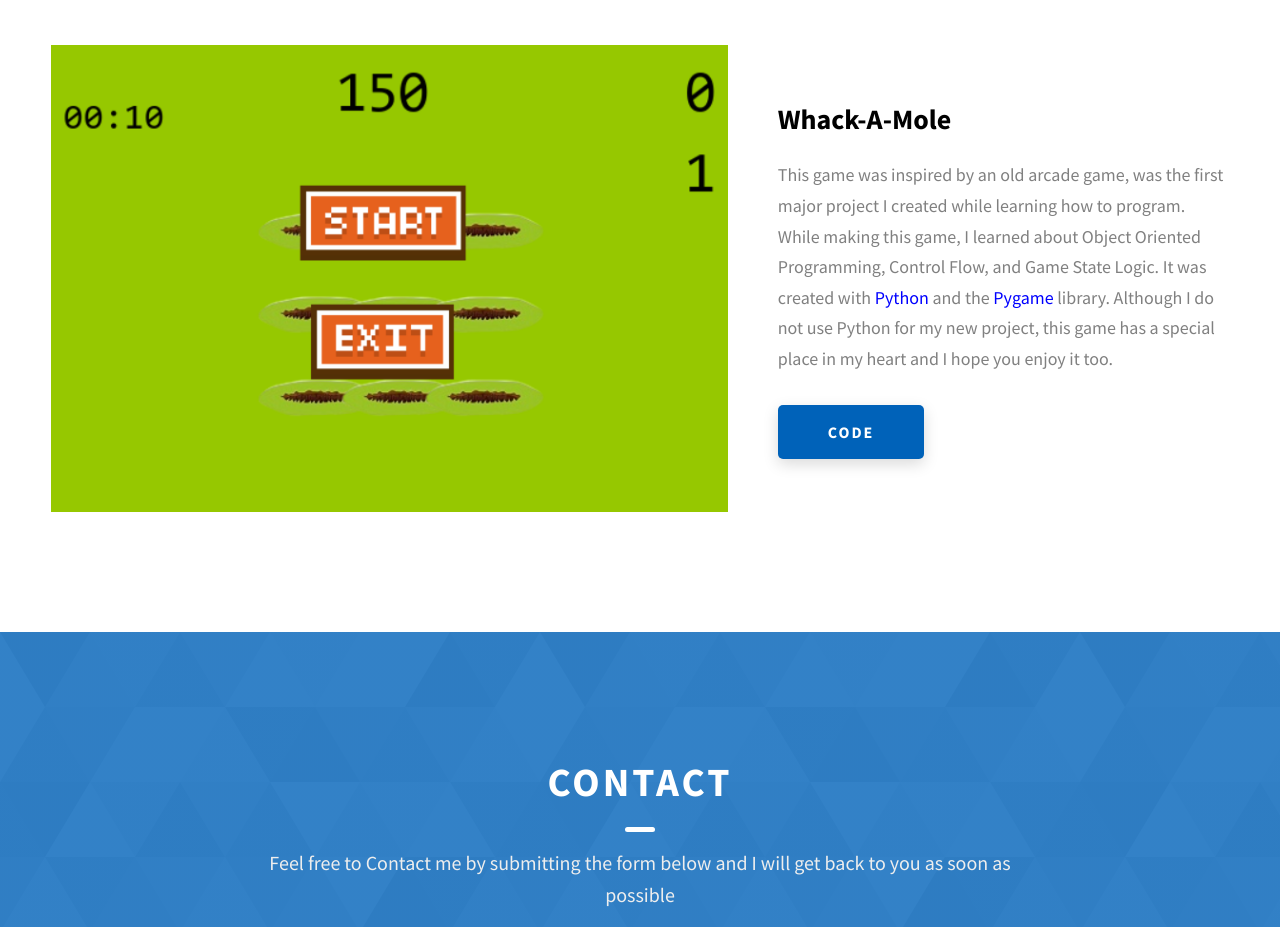
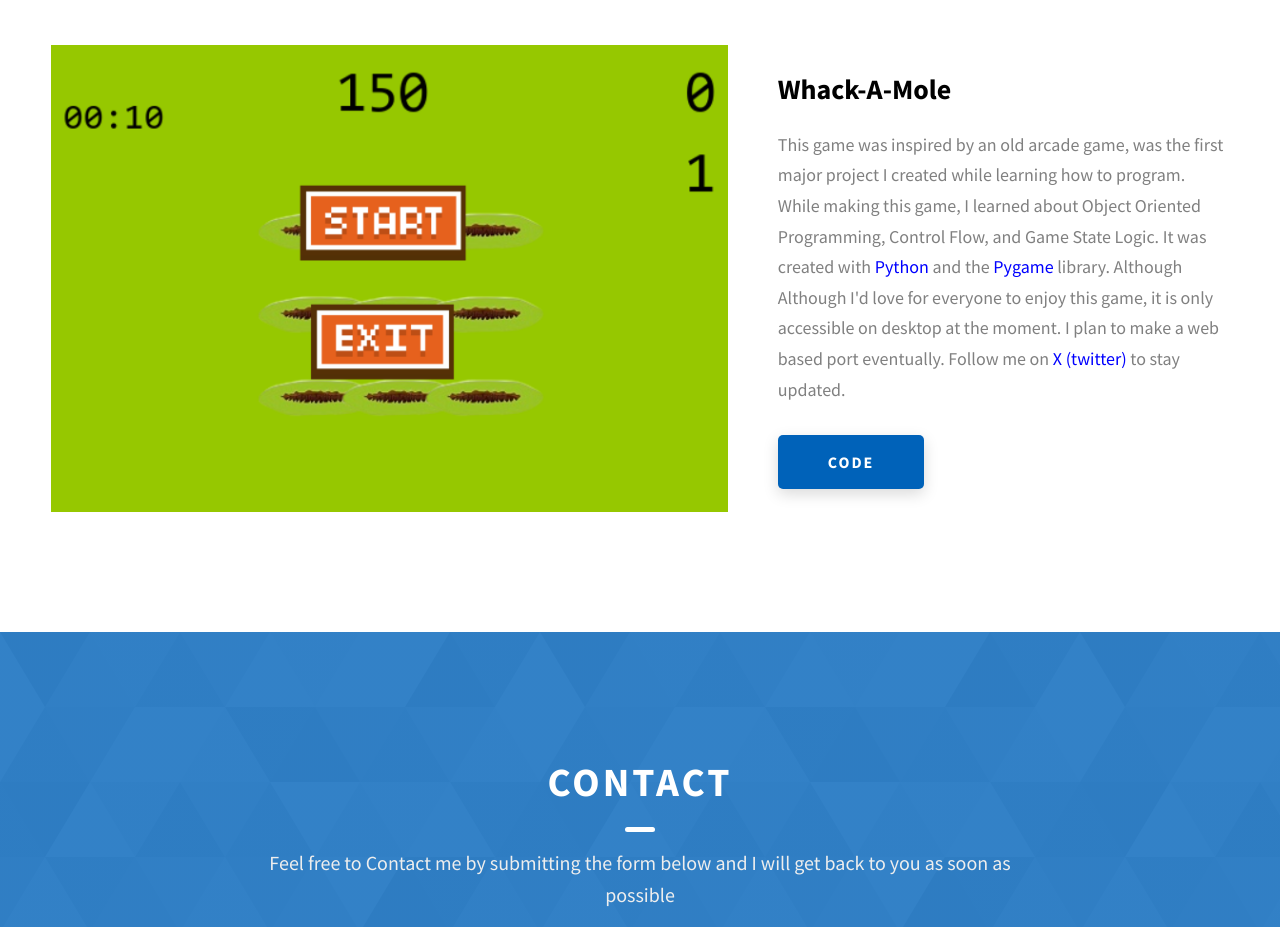
Before and after one commit to SoftCore01/ajuwonos, a plain HTML site: page index.html in a window 1280 px wide. Shown: the part 4080-5007 px from the top of the page. Drawn offline with Linux system fonts and the light colour scheme.

Commit message:
minor edits

```diff
--- a/index.html
+++ b/index.html
@@ -364,8 +364,7 @@
                 Control Flow, and Game State Logic. It was created with
                 <a href="https://python.org" style="color: blue">Python</a> and
                 the <a href="https://pygame.org" style="color: blue">Pygame</a> library. Although
-                I do not use Python for my new project, this game has a special
-                place in my heart and I hope you enjoy it too.
+                Although I'd love for everyone to enjoy this game, it is only accessible on desktop at the moment. I plan to make a web based port eventually. Follow me on <a href="https://x.com/ajuwonos" style="color: blue;">X (twitter)</a> to stay updated.
               </p>
 
               <a
```
